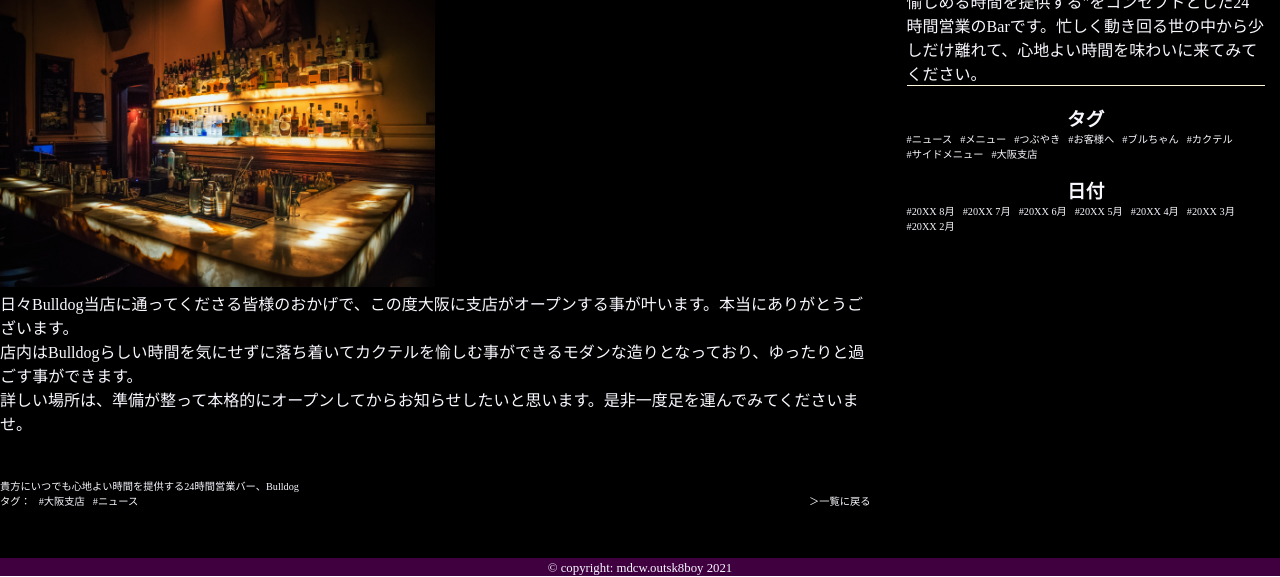
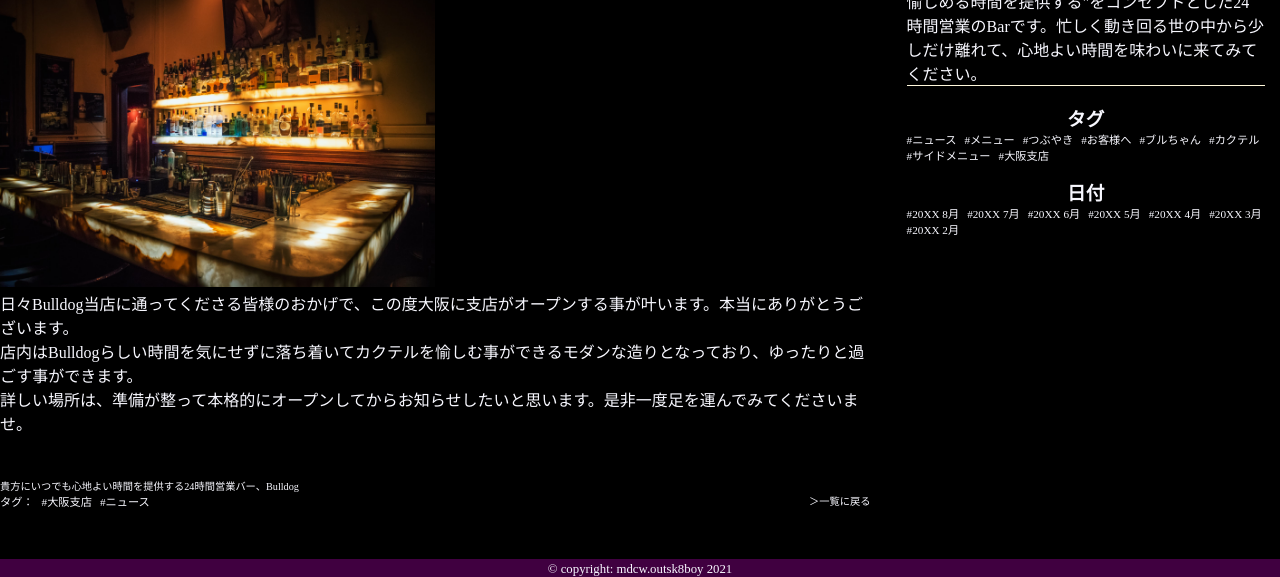
Before and after one commit to Monji-garcia/bar-bulldog, a plain HTML site: page blog.html in a window 1280 px wide. Shown: the part 292-869 px from the top of the page. Drawn offline with Linux system fonts and the light colour scheme; some packages are replaced by stand-ins of ours.

Commit message:
Add files via upload

```diff
--- a/css/style.css
+++ b/css/style.css
@@ -221,7 +221,7 @@ aside p{
 /* スタイル整い */
 .tg{
     list-style: none;
-    font-size: 0.8vw;
+    font-size: 0.7rem;
     display: flex;
     column-gap: 8px;
     flex-wrap: wrap;
```
